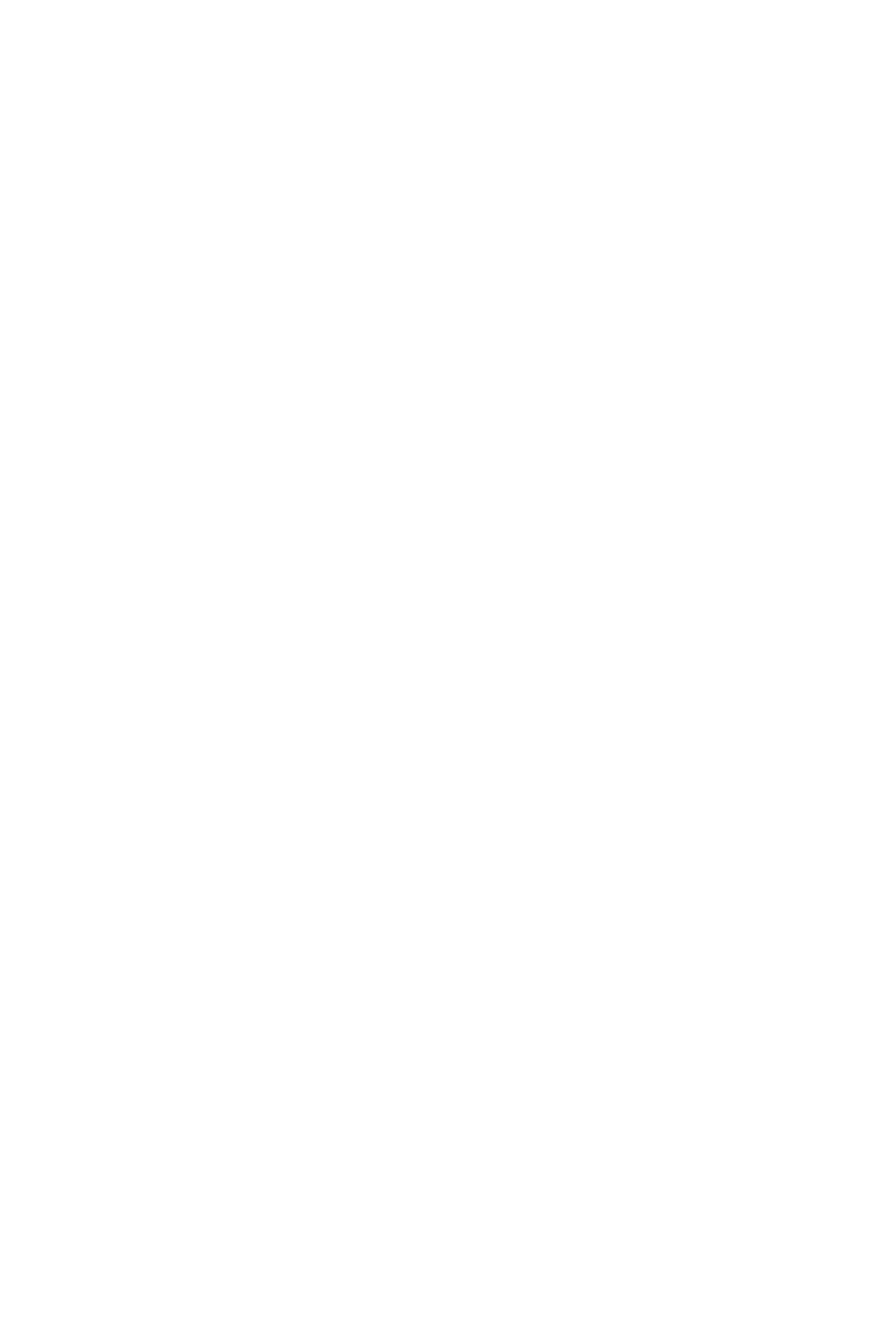
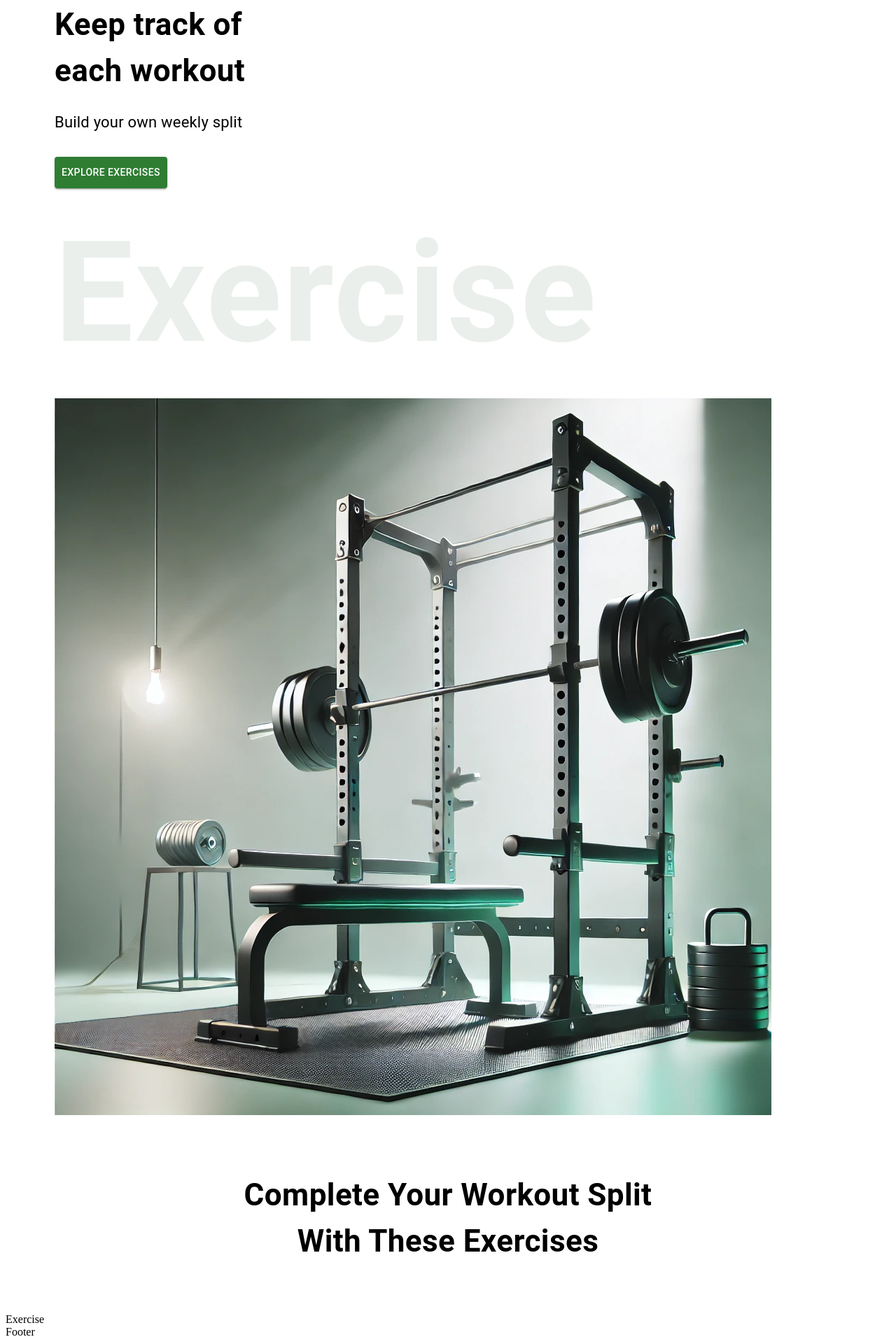
Before and after one commit to jhsotoglz/gym_app, a React (Create React App) app: page / in a window 1280 px wide. Shown: the part 383-2303 px from the top of the page at 70% size. Before the commit the page ends 800 px from the top, so only its background shows below. Built offline with nearby package versions, Linux system fonts and the light colour scheme.

Commit message:
Added new components and images.

```diff
--- /dev/null
+++ b/src/components/Exercises.js
@@ -0,0 +1,9 @@
+import React from 'react'
+
+const Exercises = () => {
+  return (
+    <div>Exercise</div>
+  )
+}
+
+export default Exercises
--- /dev/null
+++ b/src/components/HeroBanner.js
@@ -0,0 +1,39 @@
+import React from 'react'
+import { Box, Stack, Typography, Button } from '@mui/material';
+import HeroBannerImage from '../assets/images/banner.png';
+
+const HeroBanner = () => {
+  return (
+    <Box sx={{
+        mt: { lg: '212px', xs: '70px'}, ml: {sm: '50px'}}} position={"relative"} p={'20px'}>
+        <Typography color={"#3F704D"} fontWeight={"600"} fontSize={"26px"}>
+            Fitness Tracker
+        </Typography>
+        <Typography fontWeight={700} sx={{fontSize: {lg: '44px', xs: '40px'}}} mb={"23px"} mt={"30px"}>
+            Keep track of <br /> each workout
+        </Typography>
+        <Typography fontSize={'22px'} lineHeight={'35px'} mb={4}>
+            Build your own weekly split
+        </Typography>
+        <Button variant="contained" color='success' href="#exercises" sx={{backgroundColor: '3F704D', padding: '10px'}}>
+            Explore Exercises
+        </Button>
+        <Typography
+        fontWeight={600}
+        color={"#3F704D"}
+        sx={{
+            opacity: 0.1,
+            display: {sm: 'block', xs: 'none'}
+        }}
+        fontSize="200px"
+        >
+            Exercise
+        </Typography>
+        <img src={HeroBannerImage} alt='banner' className='hero-banner-img'/>
+    </Box>
+
+
+  )
+}
+
+export default HeroBanner
--- a/src/components/Navbar.js
+++ b/src/components/Navbar.js
@@ -15,7 +15,7 @@ const Navbar = () => {
       fontSize="24px"
       alignItems="flex-end"
       >
-        <Link to="/" style={{textDecoration: 'none', color: "#3A1212", borderBottom: '3px solid #FF2625'}}>Home</Link>
+        <Link to="/" style={{textDecoration: 'none', color: "#3A1212", borderBottom: '3px solid #3F704D'}}>Home</Link>
         <a href="#exercises" style={{textDecoration: 'none', color: "#3A1212"}}>Exercises</a>
       </Stack>
     </Stack>
--- /dev/null
+++ b/src/components/SearchExercises.js
@@ -0,0 +1,17 @@
+import React, {useEffect, useState} from 'react'
+import {Box, Button, Stack, TextField, Typography} from '@mui/material';
+
+const SearchExercises = () => {
+  return (
+    <Stack alignItems={"center"} mt={"37px"} justifyContent={"center"} p={"20px"}>
+      <Typography fontWeight={700} sx={{fontSize: {lg: '44px', xs: '30px'}}} mb={"50px"} textAlign={"center"}>
+        Complete Your Workout Split <br /> With These Exercises
+      </Typography>
+      <Box >
+
+      </Box>
+    </Stack>
+  )
+}
+
+export default SearchExercises
--- a/src/pages/home.js
+++ b/src/pages/home.js
@@ -1,8 +1,17 @@
-import React from 'react'
+import React, {useState} from 'react'
+import { Box } from '@mui/material';
+import Exercises from '../components/Exercises';
+import HeroBanner from '../components/HeroBanner';
+import SearchExercises from '../components/SearchExercises';
 
 const home = () => {
   return (
-    <div>Home</div>
+    <Box>
+      <HeroBanner />
+      <SearchExercises />
+      <Exercises />
+    </Box>
+
   )
 }
 
```
Also changed, not shown: src/assets/images/banner.png (added).
